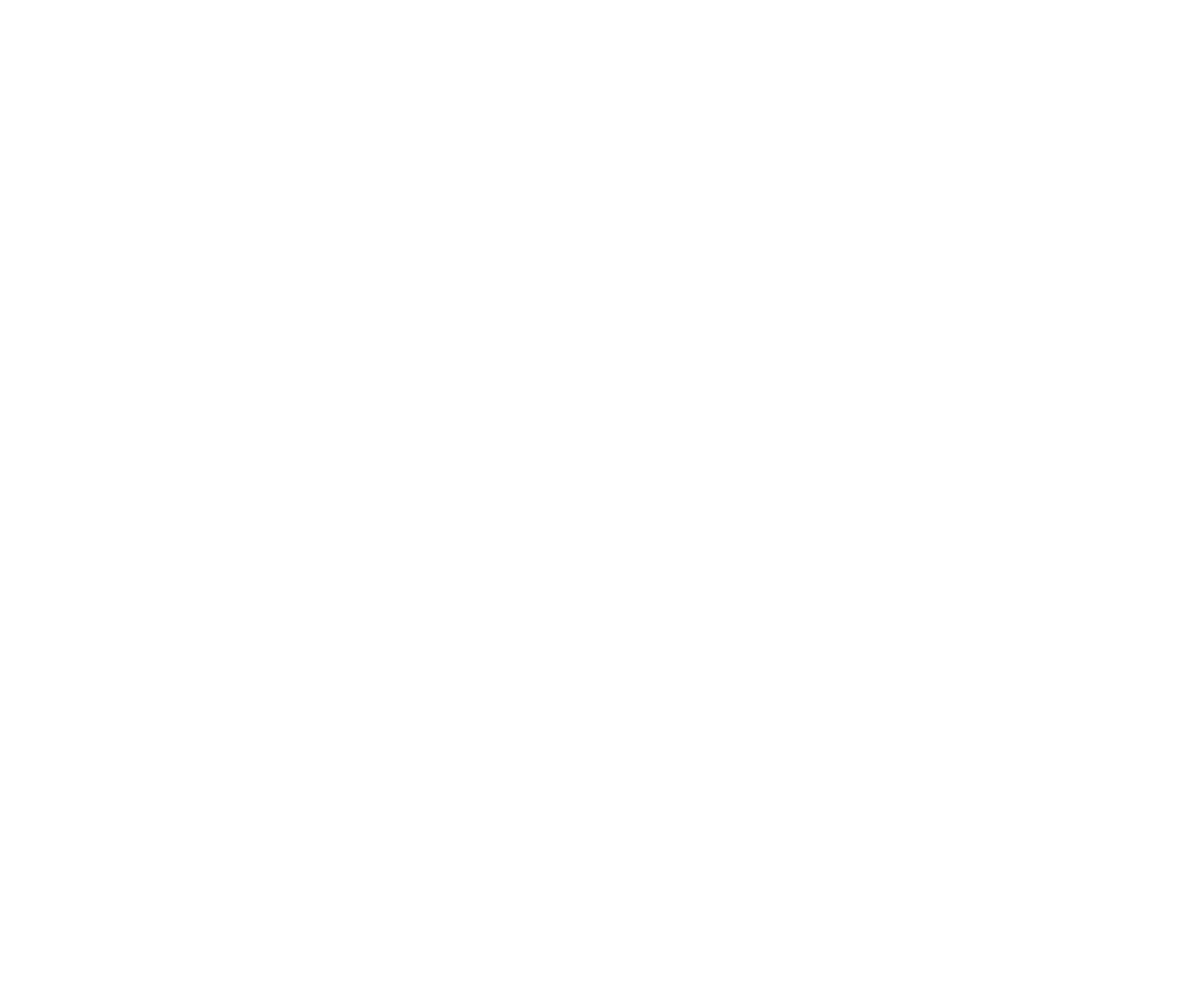
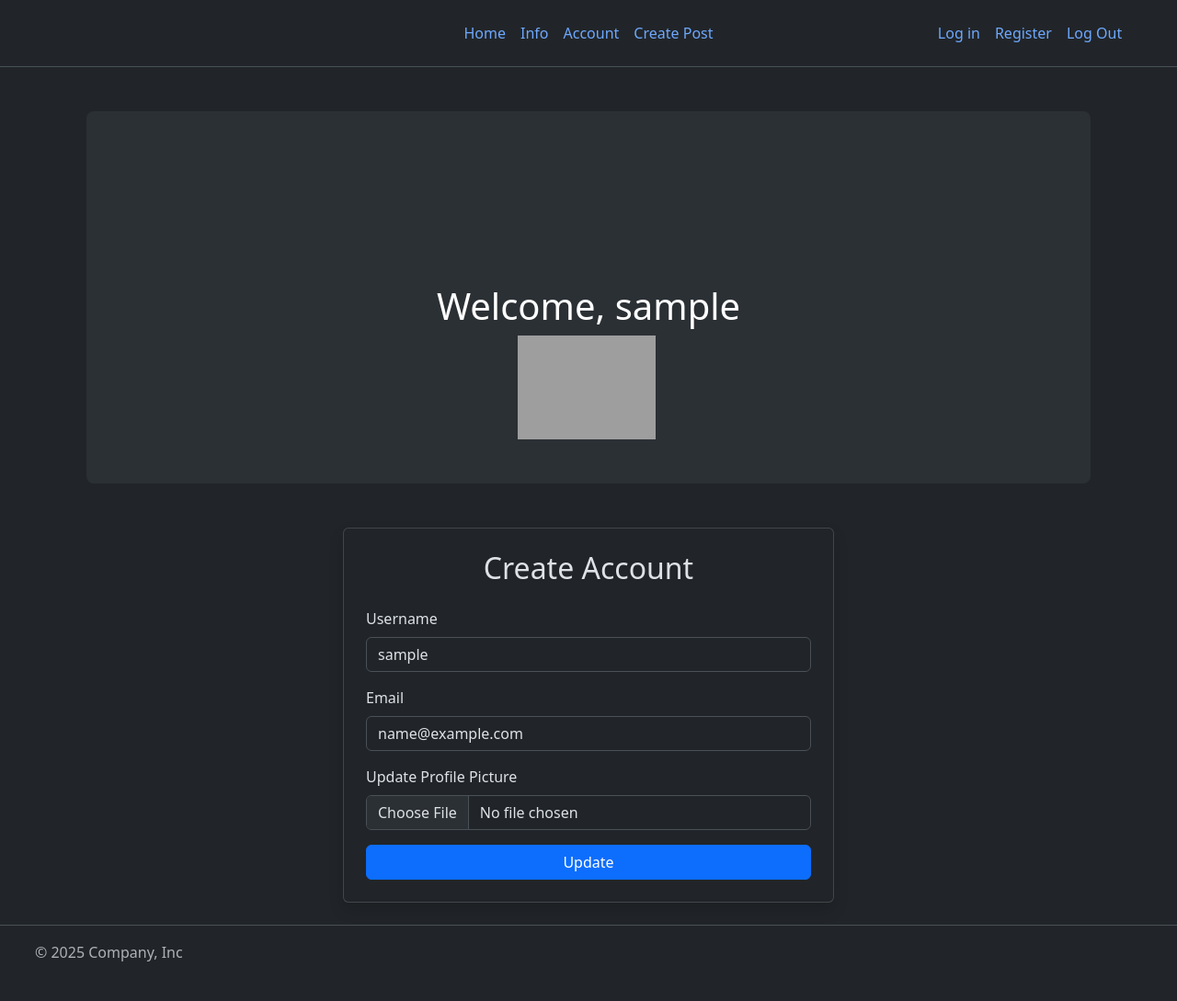
Before and after one commit to jomrembau/Flask_Practice, a Flask app: page /account in a window 1280 px wide. Before the commit the page is empty. Shown: the whole page at 92% size. Before the commit the page ends 800 px from the top, so only its background shows below. Run offline with Flask 3, Linux system fonts and the light colour scheme; the visitor is signed in with stand-in values (Sample User, id 1); some libraries are stand-ins or nearby versions; grey boxes are pictures that could not be loaded.

Commit message:
account.html

```diff
--- a/Social Company Blog/companyblog/templates/account.html
+++ b/Social Company Blog/companyblog/templates/account.html
@@ -0,0 +1,49 @@
+{% extends "base.html" %}
+
+{% block content %}
+
+
+<div class="container my-5"> <div class="p-5 text-center bg-body-tertiary rounded-3"> <svg class="bi mt-4 mb-3" style="color: var(--bs-indigo);" width="100" height="100" aria-hidden="true"><use xlink:href="#bootstrap"></use></svg>
+    <h1 class="text-body-emphasis">Welcome, {{current_user.username}}</h1>
+    <img src="{{url_for('static',filename='profile_pics/'+current_user.profile_image)}}" alt="profile photo"
+        width="150">
+    <div class="d-inline-flex gap-2 mb-5">
+    </div> </div> </div>
+
+<div class="container mt-5">
+    <div class="row justify-content-center">
+        <div class="col-md-6">
+
+            <div class="card shadow p-4">
+                <h2 class="text-center mb-4">Create Account</h2>
+
+                <form method="POST">
+                    {{ form.hidden_tag() }}
+
+                    <div class="mb-3">
+                        {{ form.username.label(class="form-label") }}
+                        {{ form.username(class="form-control") }}
+                    </div>
+
+                    <div class="mb-3">
+                        {{ form.email.label(class="form-label") }}
+                        {{ form.email(class="form-control") }}
+                    </div>
+
+                    <div class="mb-3">
+                        {{ form.picture.label(class="form-label") }}
+                        {{ form.picture(class="form-control") }}
+                    </div>
+
+                    <div class="d-grid">
+                        {{ form.submit(class="btn btn-primary") }}
+                    </div>
+
+                </form>
+            </div>
+
+        </div>
+    </div>
+</div>
+
+{% endblock %}
--- a/Social Company Blog/companyblog/templates/base.html
+++ b/Social Company Blog/companyblog/templates/base.html
@@ -14,7 +14,7 @@
         <ul class="nav col-12 col-md-auto mb-2 justify-content-center mb-md-0">
             <li><a href="{{url_for('core.index')}}" class="nav-link px-2">Home</a></li>
             <li><a href="{{url_for('core.info')}}" class="nav-link px-2">Info</a></li>
-            <li><a href="#" class="nav-link px-2">Account</a></li>
+            <li><a href="{{url_for('users.account')}}" class="nav-link px-2">Account</a></li>
             <li><a href="#" class="nav-link px-2">Create Post</a></li>
         </ul> <div class="col-md-3 text-end">
 
--- a/Social Company Blog/companyblog/users/views.py
+++ b/Social Company Blog/companyblog/users/views.py
@@ -1,5 +1,7 @@
 from flask import render_template, url_for, flash, redirect,request,Blueprint
 from flask_login import login_user, current_user,logout_user, login_required
+from mypyc.doc.conf import author
+
 from companyblog import db
 from companyblog.models import User, BlogPost
 from companyblog.users.forms import RegistrationForm, LoginForm, UpdateUserForm
@@ -76,3 +78,11 @@ def account():
     profile_image = url_for("static", filename="profile_pics/"+ current_user.profile_image)
 
     return render_template("account.html", profile_image=profile_image, form=form)
+
+@users.route("/<username>")
+def user_posts(username):
+    page = request.args.get("page",1,type=int)
+    user = User.query.filter_by(username=username).first_or_404()
+    blog_posts = BlogPost.query.filter_by(author=user).order_by(BlogPost.date.desc()).paginate(page=page,per_page=5)
+
+    return render_template("user_blog_posts.html", blog_posts=blog_posts, user=user)
```
Also changed, not shown: Social Company Blog/companyblog/data.sqlite (added).
